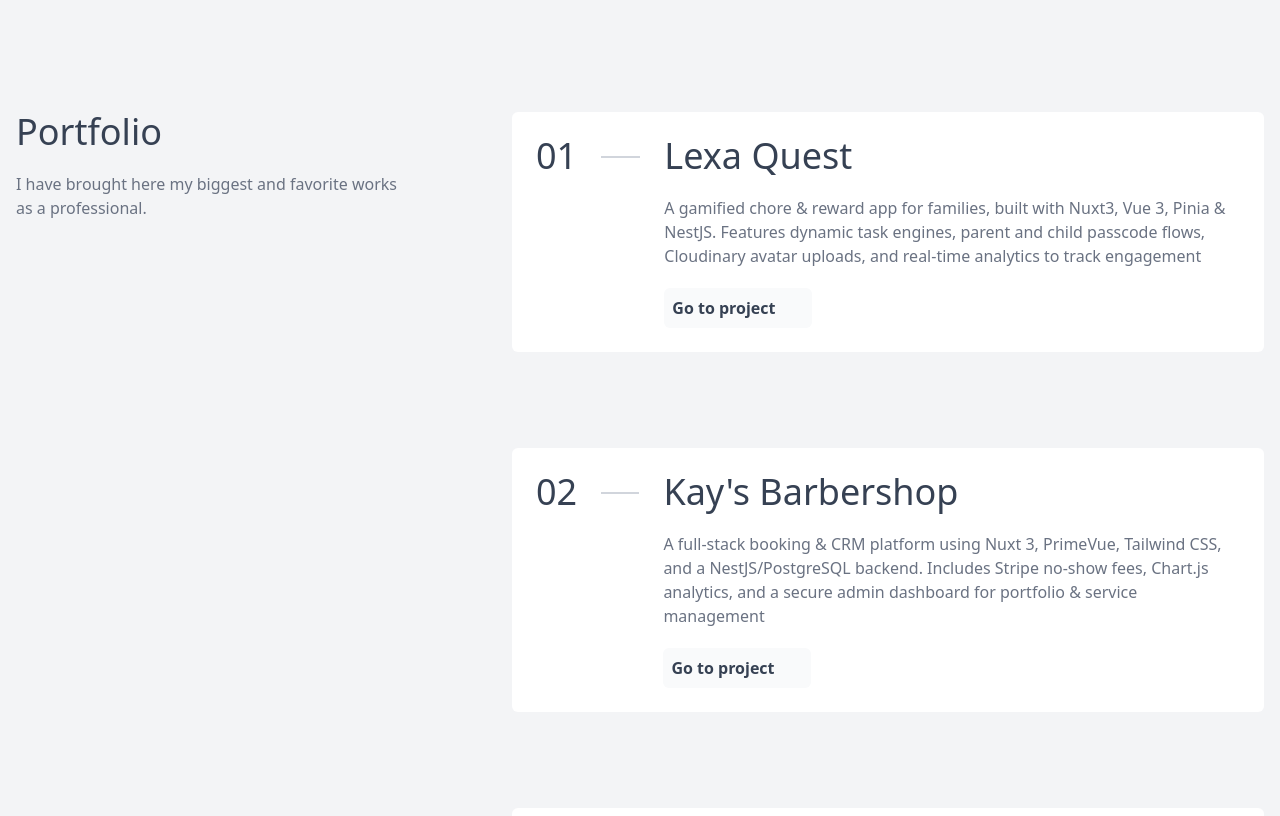
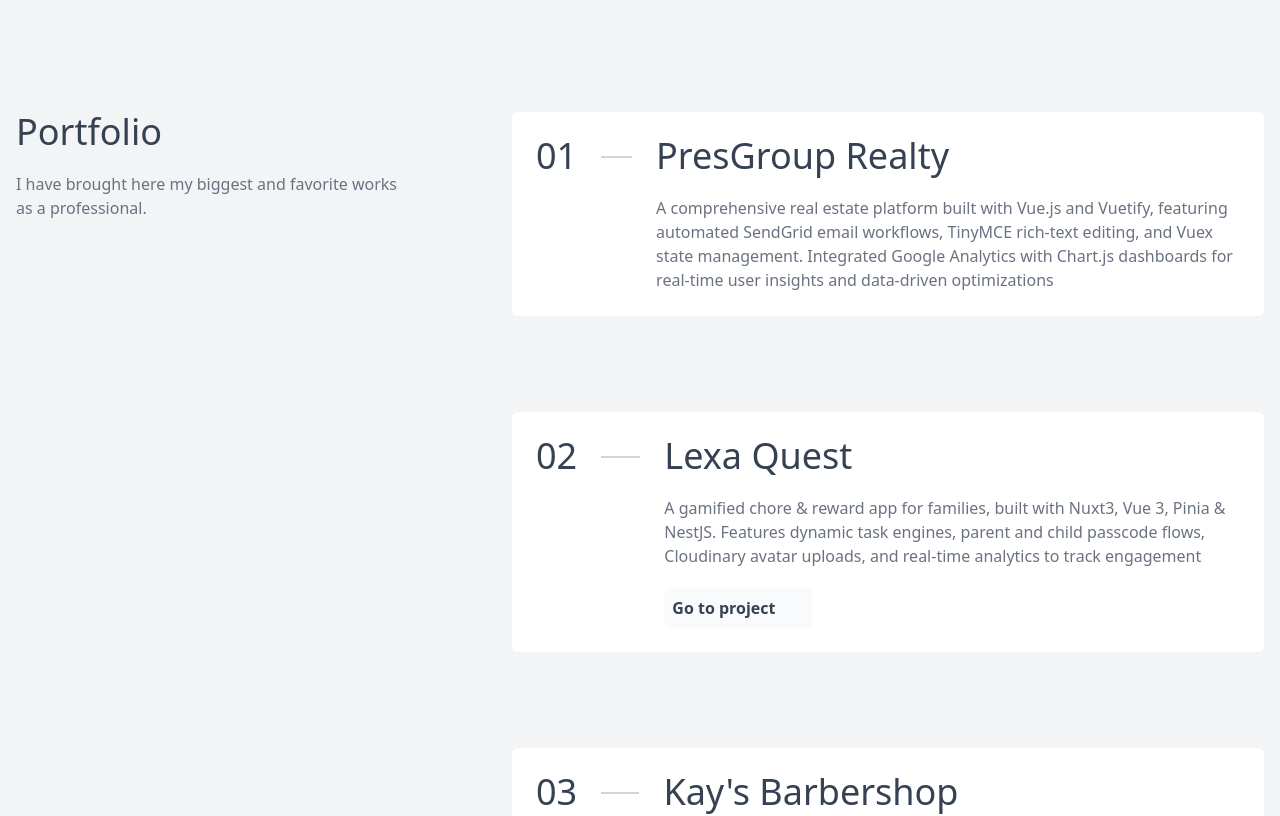
Before and after one commit to maidelrego/portafolio, a Vue app: page / in a window 1280 px wide. Shown: the part 780-1596 px from the top of the page. Built offline with nearby package versions, Linux system fonts and the light colour scheme; some icons are missing.

Commit message:
feat: update CV and project descriptions in App.vue for clarity and accuracy

```diff
--- a/src/App.vue
+++ b/src/App.vue
@@ -76,6 +76,7 @@
                 </p>
 
                 <button
+                  v-if="project.url"
                   class="p-2 bg-gray-50 mt-5 font-medium md:font-semibold text-gray-700 text-md rounded-md hover:bg-gray-700 hover:text-white transition ease-linear duration-500"
                   @click="() => goToProject(project.url)"
                 >
@@ -216,6 +217,16 @@
 const projectsList = ref([
   {
     id: 1,
+    title: 'PresGroup Realty',
+    url: '',
+    description: `
+      A comprehensive real estate platform built with Vue.js and Vuetify, featuring automated
+      SendGrid email workflows, TinyMCE rich-text editing, and Vuex state management.
+      Integrated Google Analytics with Chart.js dashboards for real-time user insights and data-driven optimizations
+    `,
+  },
+  {
+    id: 2,
     title: 'Lexa Quest',
     url: 'https://lexaquest.online',
     description: `
@@ -225,7 +236,7 @@
     `,
   },
   {
-    id: 2,
+    id: 3,
     title: "Kay's Barbershop",
     url: 'https://kaythebarber.com',
     description: `
@@ -234,7 +245,7 @@
     and a secure admin dashboard for portfolio & service management`,
   },
   {
-    id: 3,
+    id: 4,
     title: "Yoly's Delights",
     url: 'https://www.yolysdelights.com',
     description: `A modern Next.js 15 e-commerce platform for Cuban pastries with React 19, Redux Toolkit,
@@ -242,7 +253,7 @@
       and Strapi CMS for content management with optimized server-state caching`,
   },
   {
-    id: 4,
+    id: 5,
     title: 'TourneyForge',
     url: 'https://e-sports-tournaments-react-client.vercel.app',
     description: `A React-based e-sports tournament management platform with a Node.js backend.
```
Also changed, not shown: 1 other file (tests, documents, lock files or other folders).
